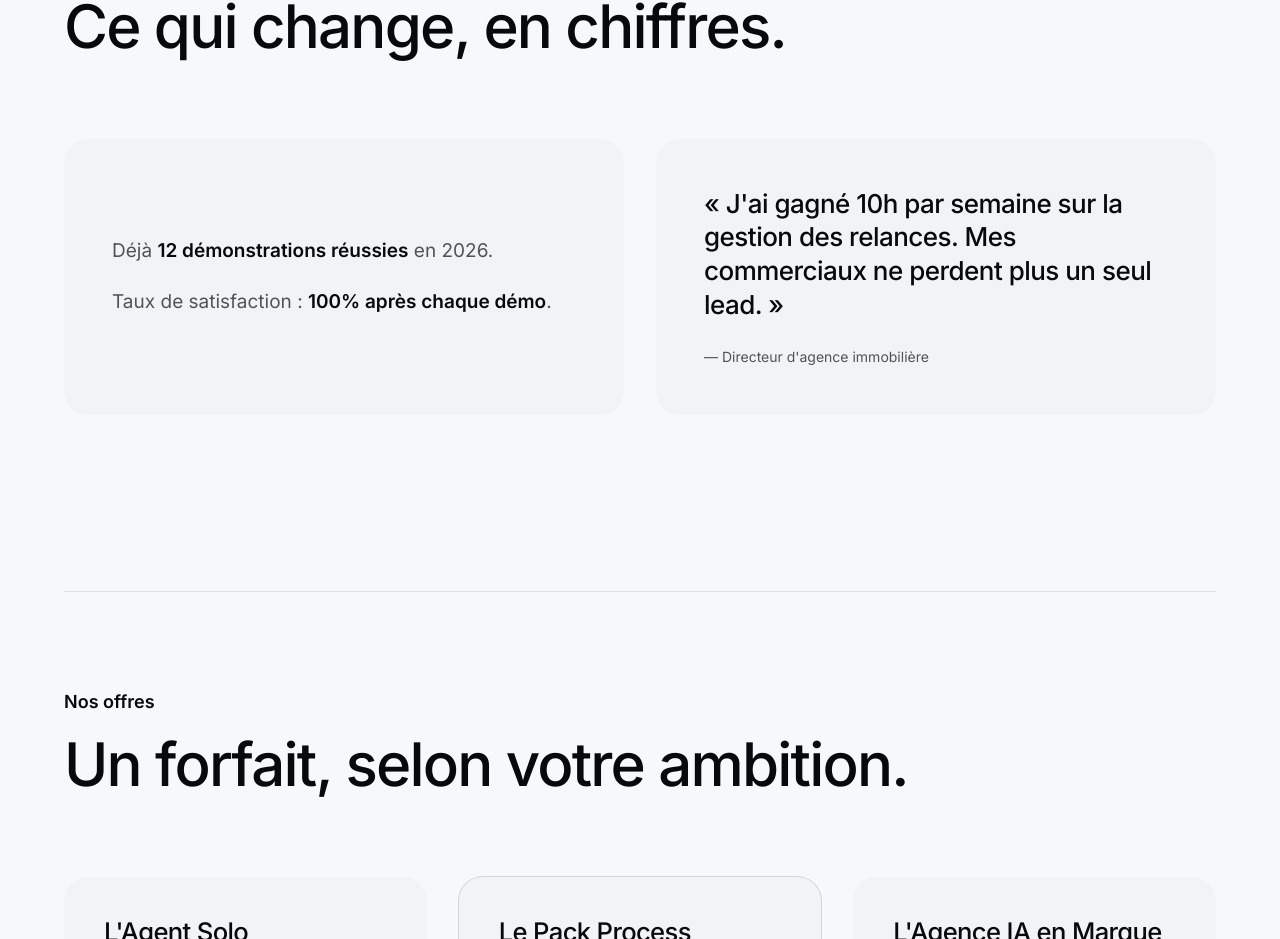
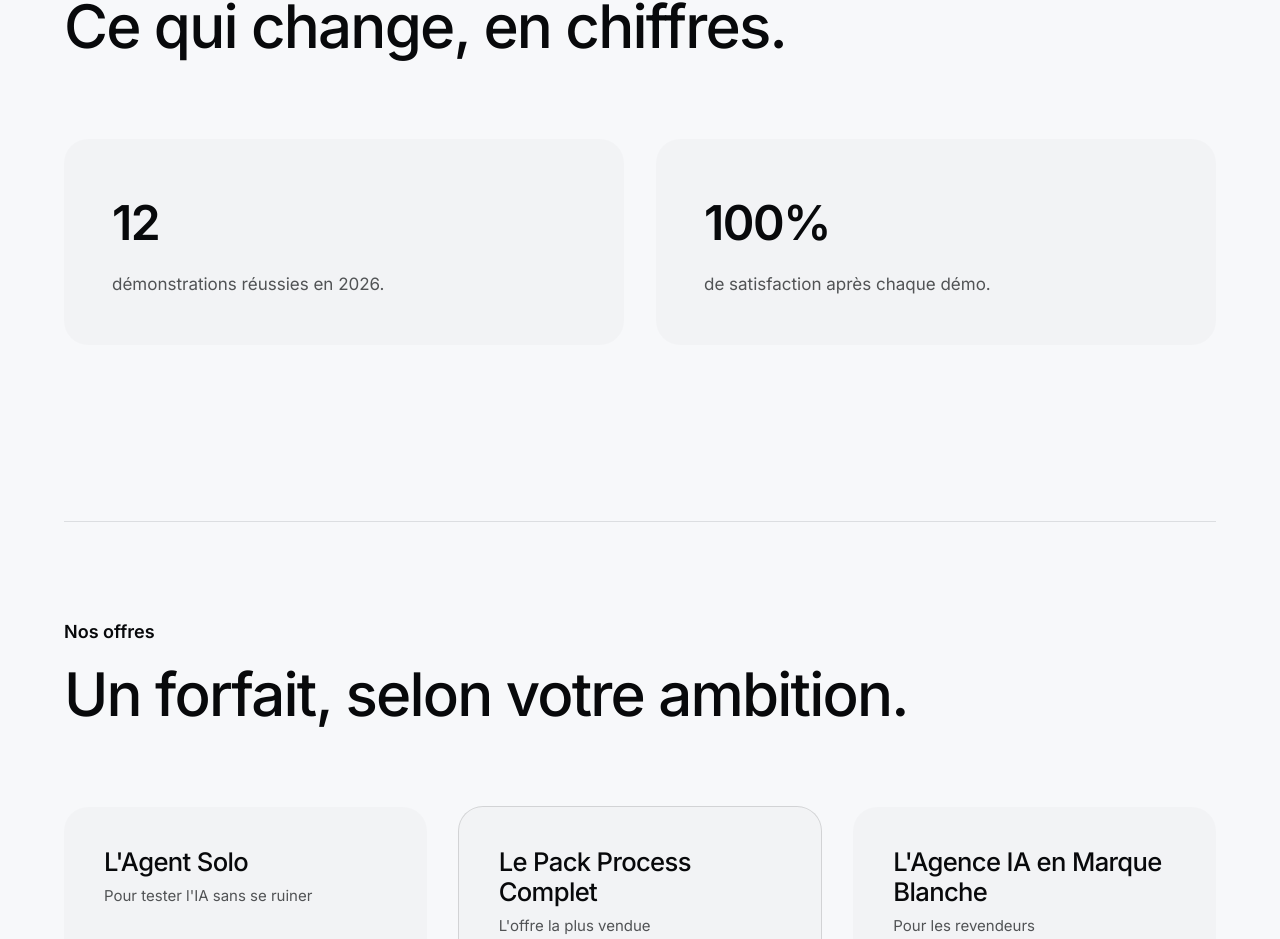
Before and after one commit to Tom78200/tomcottu-site, a Next.js app: page / in a window 1280 px wide. Shown: the part 7872-8811 px from the top of the page. Built offline with nearby package versions, Linux system fonts and the light colour scheme; no server answers.

Commit message:
Preuve: retire temoignage, garde stats relatives (12 demos/100%)

```diff
--- a/src/components/ProofSection.tsx
+++ b/src/components/ProofSection.tsx
@@ -1,7 +1,6 @@
-import Link from "next/link";
-
 // Section "Preuve" : social proof en version RELATIVE (démos réussies, pas
-// de clients nommés). Même design system que le reste du site.
+// de clients nommés ni de témoignage inventé). Même design system que le
+// reste du site.
 export function ProofSection() {
   return (
     <section
@@ -24,47 +23,30 @@ export function ProofSection() {
         </h2>
       </div>
 
-      <div className="grid gap-6 md:grid-cols-2 md:gap-8">
+      <div className="grid gap-6 sm:grid-cols-2 md:gap-8">
         <div className="flex flex-col justify-center rounded-3xl bg-black/[0.02] p-8 sm:p-10 md:p-12">
-          <p
-            className="text-[19px] text-muted"
-            style={{ lineHeight: 1.6, textWrap: "pretty" }}
+          <div
+            className="font-semibold text-foreground"
+            style={{ fontSize: "clamp(34px, 4vw, 48px)", letterSpacing: "-0.03em" }}
           >
-            Déjà{" "}
-            <span className="font-semibold text-foreground">
-              12 démonstrations réussies
-            </span>{" "}
-            en 2026.
-          </p>
-          <p
-            className="mt-5 text-[19px] text-muted"
-            style={{ lineHeight: 1.6, textWrap: "pretty" }}
-          >
-            Taux de satisfaction :{" "}
-            <span className="font-semibold text-foreground">
-              100% après chaque démo
-            </span>
-            .
+            12
+          </div>
+          <p className="mt-3 text-[17px] text-muted" style={{ lineHeight: 1.55 }}>
+            démonstrations réussies en 2026.
           </p>
         </div>
 
-        <figure className="flex flex-col justify-center rounded-3xl bg-black/[0.02] p-8 sm:p-10 md:p-12">
-          <blockquote
-            className="font-medium text-foreground"
-            style={{
-              fontSize: "clamp(20px, 2.2vw, 26px)",
-              lineHeight: 1.3,
-              letterSpacing: "-0.02em",
-              textWrap: "pretty",
-            }}
+        <div className="flex flex-col justify-center rounded-3xl bg-black/[0.02] p-8 sm:p-10 md:p-12">
+          <div
+            className="font-semibold text-foreground"
+            style={{ fontSize: "clamp(34px, 4vw, 48px)", letterSpacing: "-0.03em" }}
           >
-            « J&apos;ai gagné 10h par semaine sur la gestion des relances. Mes
-            commerciaux ne perdent plus un seul lead. »
-          </blockquote>
-          <figcaption className="mt-6 text-[14px] text-muted">
-            — Directeur d&apos;agence immobilière
-          </figcaption>
-        </figure>
+            100%
+          </div>
+          <p className="mt-3 text-[17px] text-muted" style={{ lineHeight: 1.55 }}>
+            de satisfaction après chaque démo.
+          </p>
+        </div>
       </div>
     </section>
   );
```
